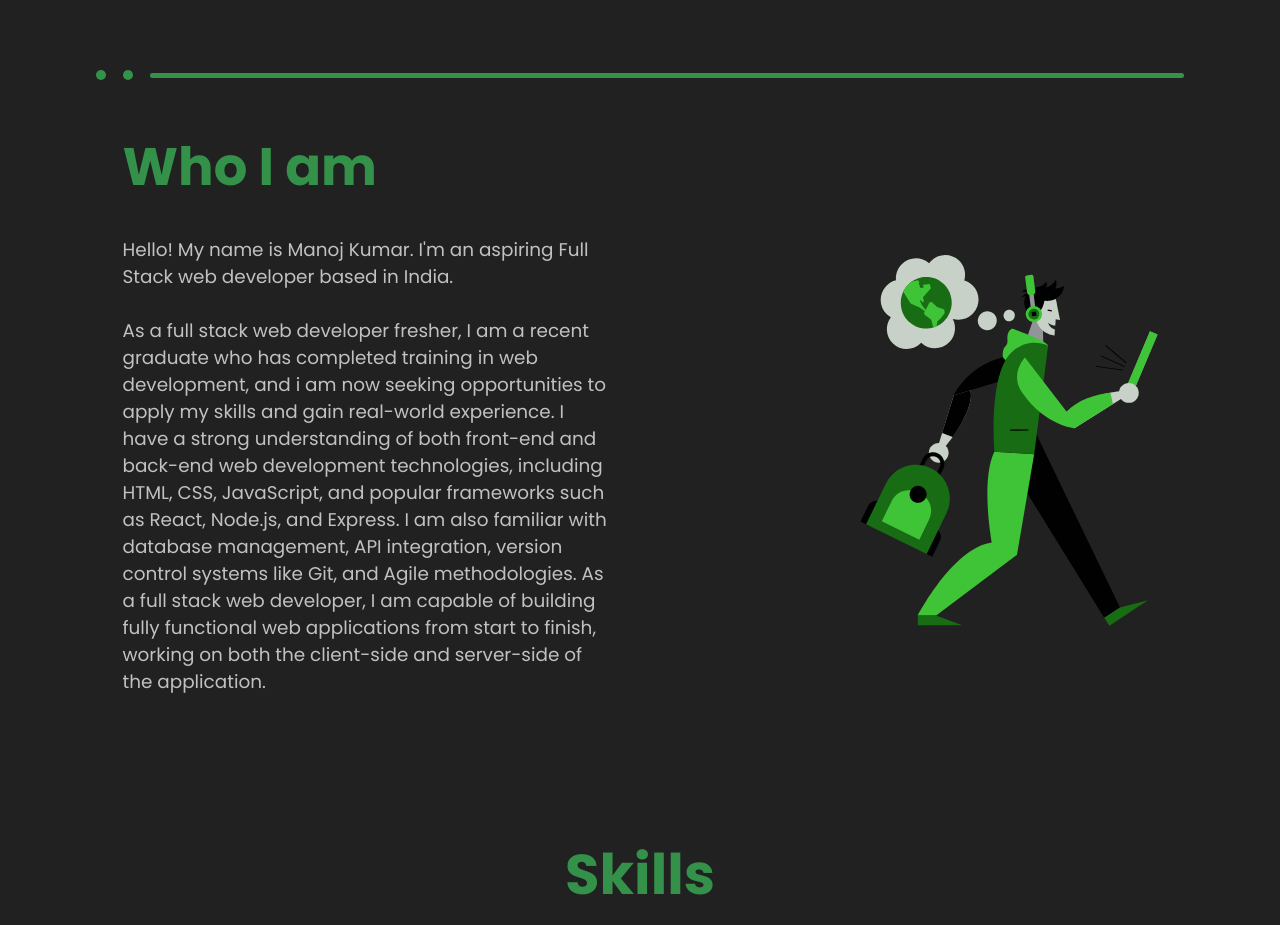
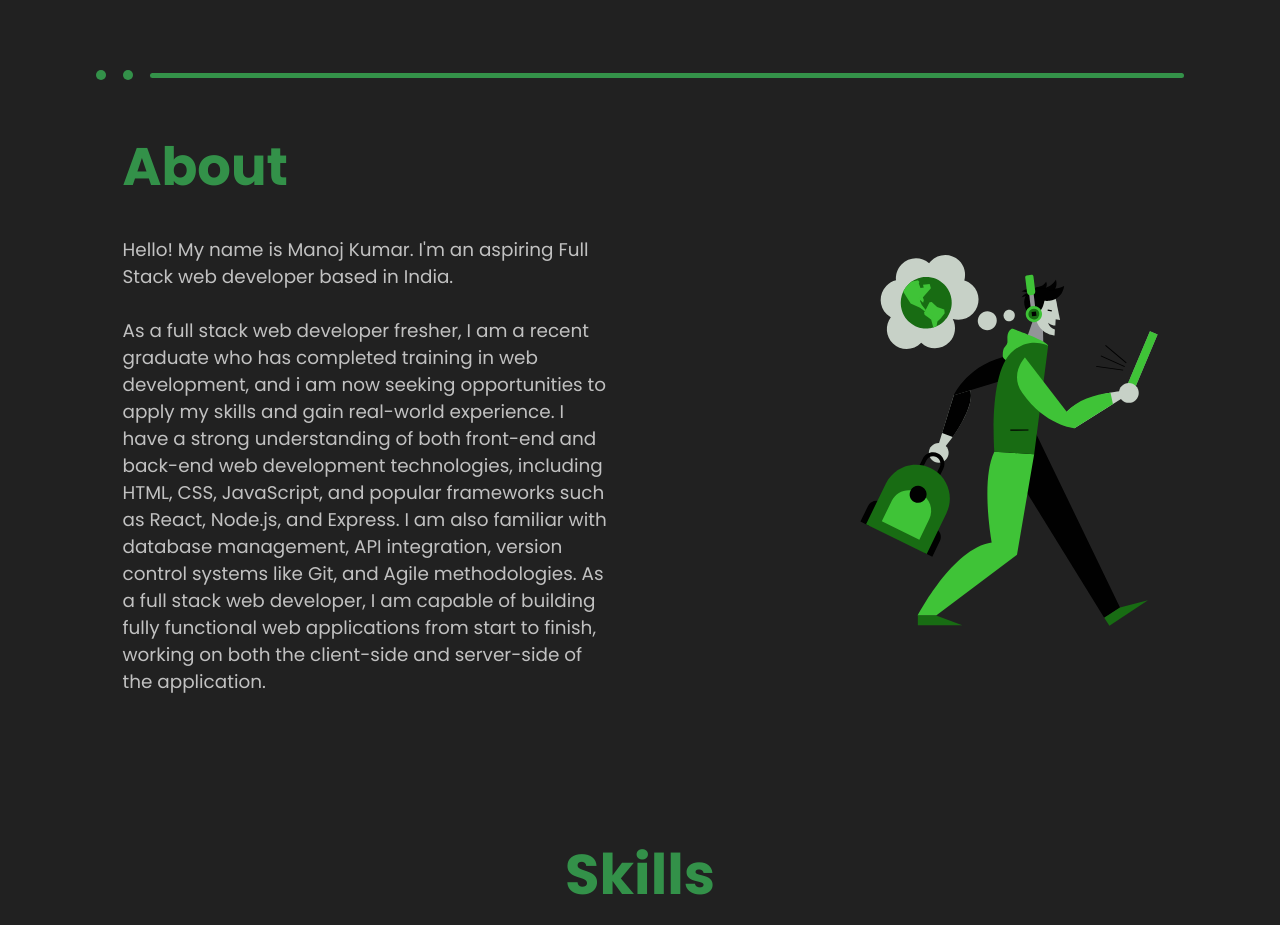
Before and after one commit to Manojbachhal/manojbachhal.github.io, a React (Create React App) app: page / in a window 1280 px wide. Shown: the part 800-1725 px from the top of the page. Built offline with nearby package versions, Linux system fonts and the light colour scheme; a web font is replaced by a local one.

Commit message:
About section

```diff
--- a/src/components/Navbar/Navbar.js
+++ b/src/components/Navbar/Navbar.js
@@ -152,6 +152,7 @@ function Navbar() {
             id="navicon"
           />
         </div>
+        {/* temp div for test cases  */}
         <Box style={{ display: "flex" }}>
           <NavLink className="nav-link home" to="/">
             Home
@@ -172,6 +173,7 @@ function Navbar() {
             Resume
           </NavLink>
         </Box>
+        {/* temp div end */}
         <Drawer
           variant="temporary"
           onClose={(event, reason) => {
--- a/src/data/aboutData.js
+++ b/src/data/aboutData.js
@@ -1,5 +1,6 @@
 export const aboutData = {
-  title: "Who I am",
+  // title: "Who I am",
+  title: "About",
   description1:
     "Hello! My name is Manoj Kumar. I'm an aspiring Full Stack web developer based in India.",
   description2:
```
